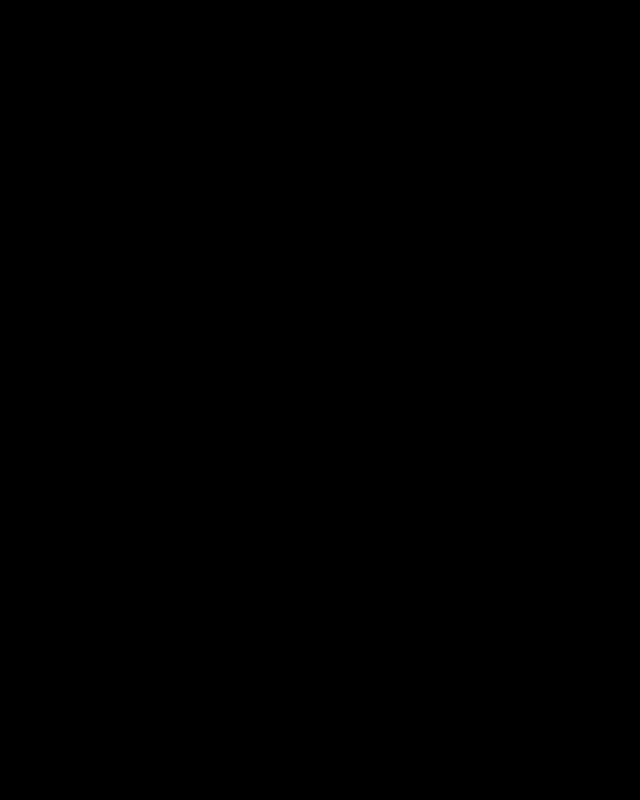
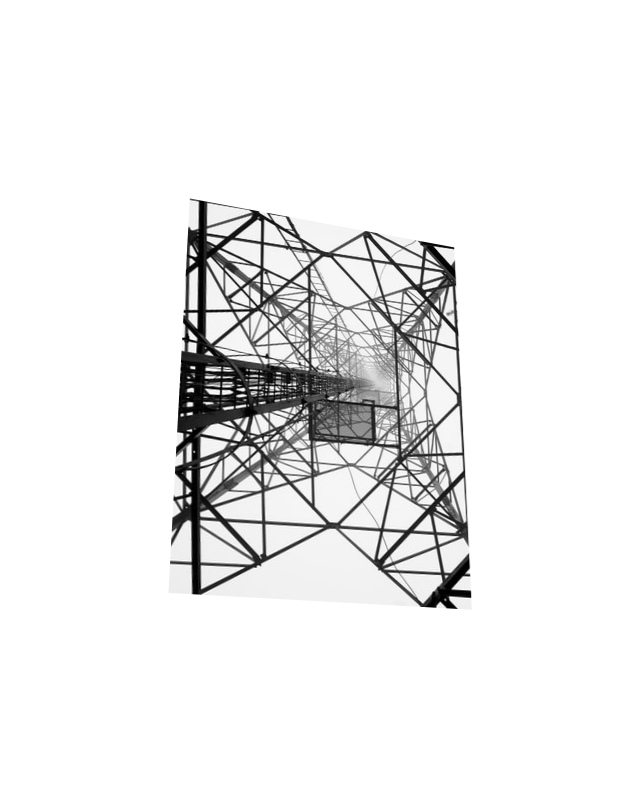
Before and after one commit to S-Solomon/javascriptProjects, a plain HTML site: page AOS3DEffects/index.html in a window 1280 px wide. Shown: the top 800 px of the page, without its empty margins (312-952 px from the left). Drawn offline with Linux system fonts and the light colour scheme.

Commit message:
javascript

```diff
--- a/AOS3DEffects/index.html
+++ b/AOS3DEffects/index.html
@@ -31,6 +31,7 @@
                     <div class="img"></div>
                 </div>
             </div>
+            <div class="container"></div>
         </div>
     </main>
 
--- a/AOS3DEffects/script.js
+++ b/AOS3DEffects/script.js
@@ -0,0 +1,32 @@
+const scrollableSection = document.querySelector('.scrollable');
+const images = [...document.querySelectorAll('.img')];
+
+let current = 0;
+let target = 0;
+let ease = 0.075;
+
+document.body.style.height = `${scrollableSection.getBoundingClientRect().height}px`;
+
+images.forEach((image, idx) => {
+    image.style.backgroundImage = `url(./images/${idx+1}.jpg)`
+})
+
+function lerp(start, end, t) {
+    return start * (1 -t) + end * t;
+}
+
+function animate() {
+    target = window.scrollY;
+    current = lerp(current, target, ease);
+    scrollableSection.style.transform = `translate3d(0, ${-current}px, 0)`;
+
+    images.forEach(image => {
+        let top = image.parentElement.getBoundingClientRect().top;
+        image.style.transform = `rotatex(${top * 0.1}deg) rotatey(${top * 0.1}deg)`;
+        // image.style.transform = `rotatex(${(target - current) * 0.15}deg)`
+    })
+
+    requestAnimationFrame(animate);
+}
+
+animate();
--- a/AOS3DEffects/style.css
+++ b/AOS3DEffects/style.css
@@ -5,7 +5,7 @@
 }
 
 body {
-    background-color: #000000;
+    background-color: #ffffff;
     overscroll-behavior: none;
 }
 
```
